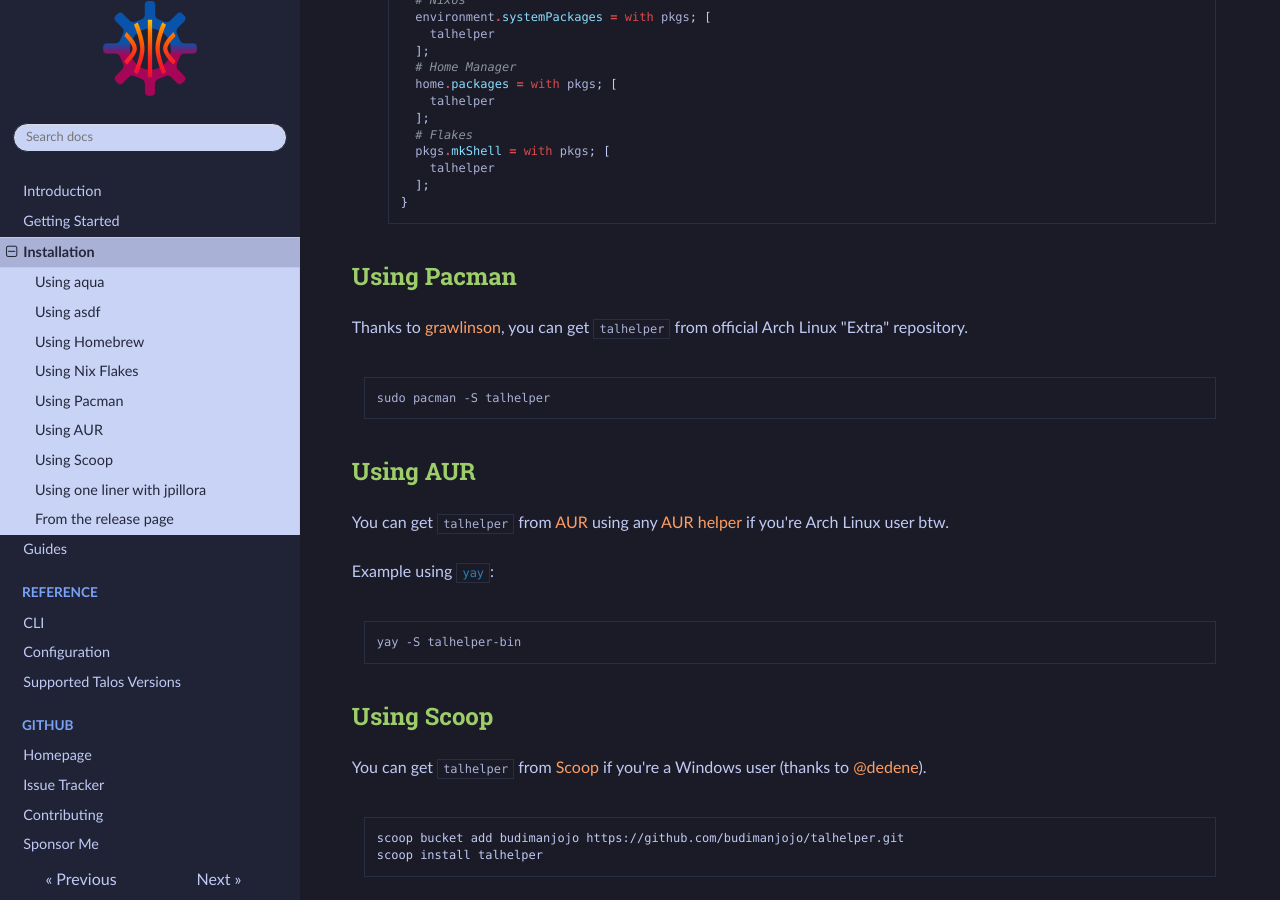
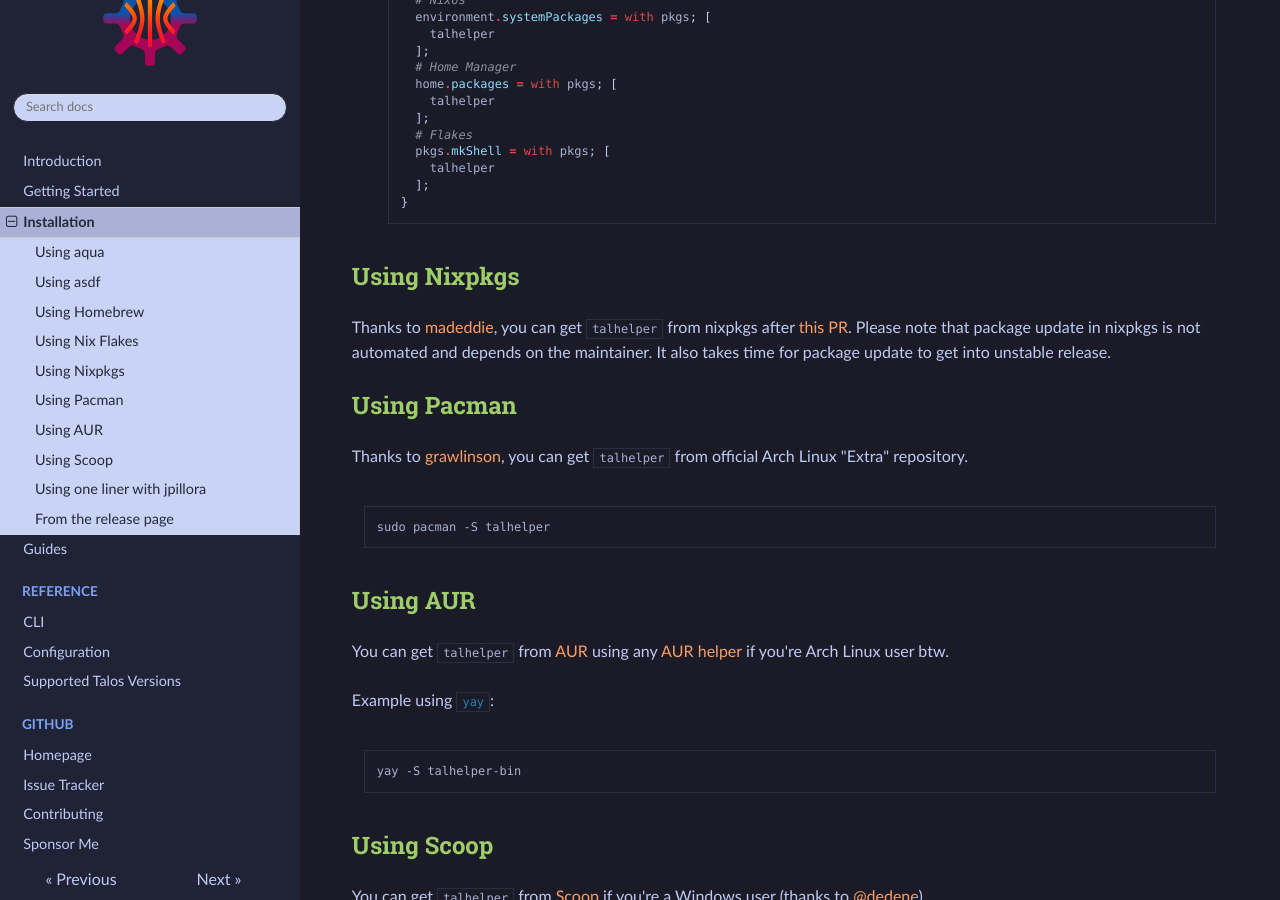
Before and after one commit to budimanjojo/talhelper, an MkDocs documentation site: the page built from docs/docs/installation.md, in a window 1280 px wide and 900 px high, scrolled down 1419 px. Built offline with MkDocs 1.6.1, drawn with Linux system fonts in a browser that asks for light colours.

Commit message:
docs: add section to installing from nixpkgs, thanks [madeddie](https://github.com/madeddie)
Signed-off-by: budimanjojo <budimanjojo@gmail.com>

````diff
--- a/docs/docs/installation.md
+++ b/docs/docs/installation.md
@@ -72,6 +72,12 @@
     }
     ```
 
+## Using Nixpkgs
+
+Thanks to [madeddie](https://github.com/madeddie), you can get `talhelper` from nixpkgs after [this PR](https://github.com/NixOS/nixpkgs/pull/415419).
+Please note that package update in nixpkgs is not automated and depends on the maintainer.
+It also takes time for package update to get into unstable release.
+
 ## Using Pacman
 
 Thanks to [grawlinson](https://github.com/grawlinson), you can get `talhelper` from official Arch Linux "Extra" repository.
````
